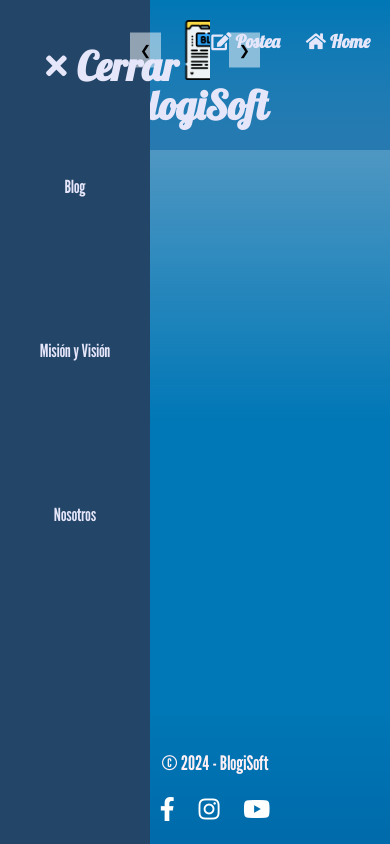
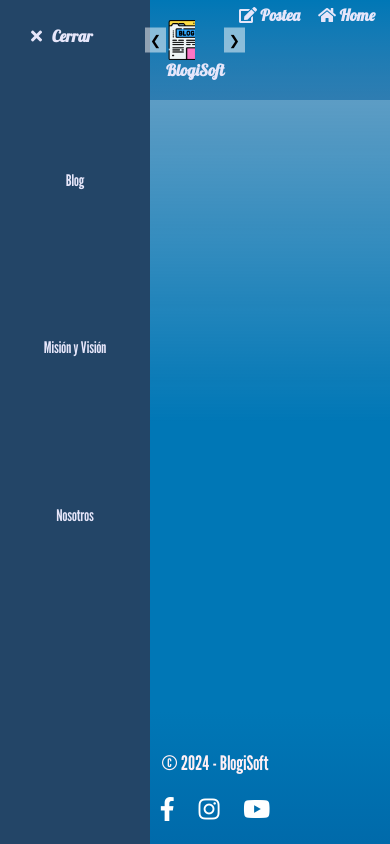
Before and after one commit to unnamekksito/Proyecto---TL2, a website: page Proyecto - TL2/public/vista/blog.html in a window 390 px wide. Both pictures are taken after a click on the button "Menú". Shown: the top 844 px of the page. Drawn offline with nearby package versions, Linux system fonts and the light colour scheme; some packages are replaced by stand-ins of ours; no server answers; a script that the page names is missing.

Commit message:
responsive blog

```diff
--- a/Proyecto - TL2/public/assets/css/style_blog.css
+++ b/Proyecto - TL2/public/assets/css/style_blog.css
@@ -437,48 +437,29 @@ footer {
   color: #ddd;
 }
 
-/* Media Queries para Responsividad */
-
-@media (max-width: 1200px) {
-  .header h1,
-  .header span,
+/* Estilos responsivos */
+@media (max-width: 768px) {
+  header h1,
+  header span,
   .home-button a,
   .post-button a {
-    font-size: 30px;
-  }
-
-  .post-title {
-    font-size: 18px;
-  }
-
-  .navbar {
-    width: 250px;
-    left: -250px;
-  }
-
-  .navbar.open {
-    left: 0;
-  }
-
-  .nava li {
-    font-size: 30px;
-  }
-}
-
-@media (max-width: 768px) {
-  .header h1,
-  .header span,
-  .home-button a,
-  .post-button a {
-    font-size: 24px;
+    font-size: 20px;
   }
 
   .home-button {
-    right: 15px;
+    right: 10px;
+    top: 10px;
   }
 
   .post-button {
-    right: 150px;
+    right: 100px;
+    top: 10px;
+  }
+
+  .menu {
+    font-size: 20px;
+    top: 10px;
+    left: 10px;
   }
 
   .navbar {
@@ -486,37 +467,79 @@ footer {
     left: -200px;
   }
 
-  .navbar.open {
-    left: 0;
-  }
-
   .nava li {
-    font-size: 24px;
+    font-size: 20px;
+    margin: 5px 10px;
   }
 
   .slider-container {
     max-width: 100px;
+    padding-left: 25px;
   }
 
   .slider img {
-    width: 80px;
+    width: 50px;
+  }
+
+  .prev,
+  .next {
+    padding: 5px;
+  }
+
+  .container {
+    max-width: 90%;
+    margin: 20px auto;
+    padding: 10px;
+  }
+
+  .post {
+    padding: 10px;
+  }
+
+  .post-title {
+    font-size: 16px;
+  }
+
+  .post-content {
+    font-size: 14px;
+  }
+
+  .like-button,
+  .comment-button {
+    font-size: 1em;
+  }
+
+  .post-user {
+    font-size: 12px;
+  }
+
+  .post-image {
+    max-width: 50%;
   }
 }
 
 @media (max-width: 480px) {
-  .header h1,
-  .header span,
+  header h1,
+  header span,
   .home-button a,
   .post-button a {
-    font-size: 18px;
+    font-size: 16px;
   }
 
   .home-button {
-    right: 10px;
+    right: 5px;
+    top: 5px;
   }
 
   .post-button {
-    right: 100px;
+    right: 80px;
+    top: 5px;
+  }
+
+  .menu {
+    font-size: 16px;
+    top: 5px;
+    left: 5px;
   }
 
   .navbar {
@@ -524,23 +547,53 @@ footer {
     left: -150px;
   }
 
-  .navbar.open {
-    left: 0;
-  }
-
   .nava li {
-    font-size: 18px;
+    font-size: 16px;
+    margin: 5px 5px;
   }
 
   .slider-container {
     max-width: 80px;
+    padding-left: 20px;
   }
 
   .slider img {
-    width: 60px;
+    width: 40px;
+  }
+
+  .prev,
+  .next {
+    padding: 5px;
   }
 
   .container {
-    padding: 10px;
+    max-width: 100%;
+    margin: 10px auto;
+    padding: 5px;
+  }
+
+  .post {
+    padding: 5px;
+  }
+
+  .post-title {
+    font-size: 14px;
+  }
+
+  .post-content {
+    font-size: 12px;
+  }
+
+  .like-button,
+  .comment-button {
+    font-size: 0.8em;
+  }
+
+  .post-user {
+    font-size: 10px;
+  }
+
+  .post-image {
+    max-width: 70%;
   }
 }
```
